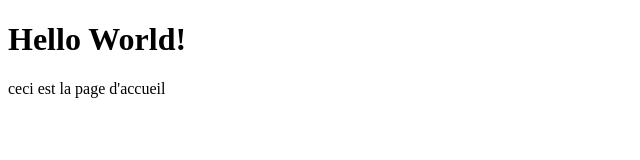
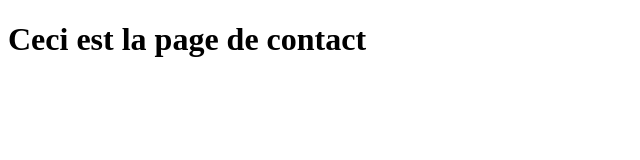
Before and after one commit to belzebuk/test2, a plain HTML site: page contact.html in a window 1280 px wide. Shown: the whole page, without its empty margins (0-640 px from the left). Drawn offline with Linux system fonts and the light colour scheme.

Commit message:
ajout de la page contact

```diff
--- a/index.html
+++ b/contact.html
@@ -5,9 +5,6 @@
 	<title>Document</title>
 </head>
 <body>
-	<h1>Hello World!</h1>
-
-	<p>ceci est la page d'accueil</p>
-
+<h1>Ceci est la page de contact</h1>
 </body>
 </html>
```
